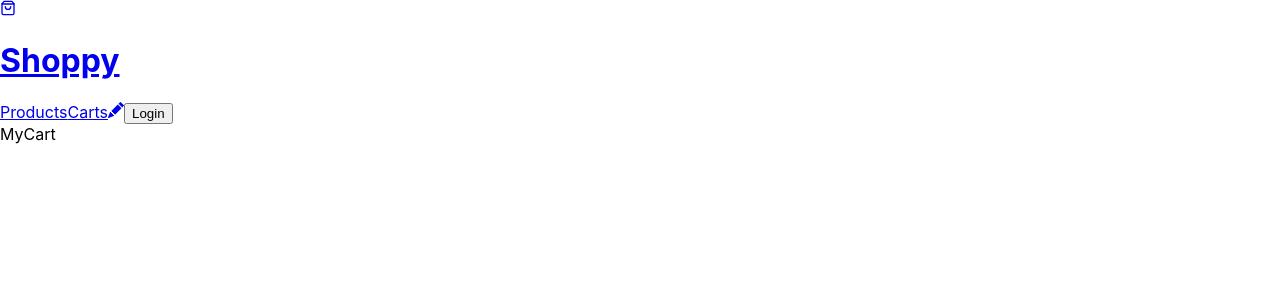
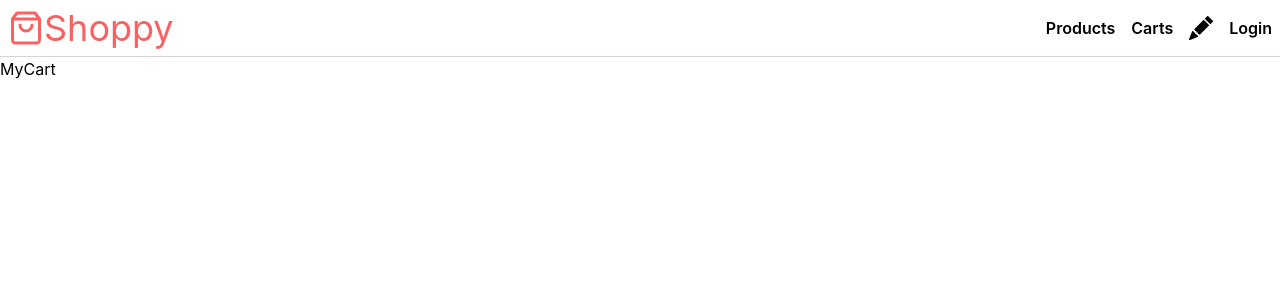
Before and after one commit to tmdgus95/Shoppy, a React (Create React App) app: page /carts in a window 1280 px wide. Shown: the top 300 px of the page. Built offline with nearby package versions, Linux system fonts and the light colour scheme.

Commit message:
헤더 스타일링

```diff
--- a/package.json
+++ b/package.json
@@ -36,5 +36,8 @@
       "last 1 firefox version",
       "last 1 safari version"
     ]
+  },
+  "devDependencies": {
+    "tailwindcss": "^3.2.4"
   }
 }
--- a/src/components/Navbar.jsx
+++ b/src/components/Navbar.jsx
@@ -5,15 +5,15 @@
 
 export default function Navbar() {
     return (
-        <header>
-            <Link to='/'>
+        <header className='flex justify-between border-b border-gray-300 p-2'>
+            <Link to='/' className='flex items-center text-4xl text-brand'>
                 <FiShoppingBag />
                 <h1>Shoppy</h1>
             </Link>
-            <nav>
+            <nav className='flex items-center gap-4 font-semibold'>
                 <Link to='/products'>Products</Link>
                 <Link to='/carts'>Carts</Link>
-                <Link to='/products/new'>
+                <Link to='/products/new' className='text-2xl'>
                     <BsFillPencilFill />
                 </Link>
                 <button>Login</button>
--- a/src/index.css
+++ b/src/index.css
@@ -1,13 +1,20 @@
+@tailwind base;
+@tailwind components;
+@tailwind utilities;
+
 body {
-  margin: 0;
-  font-family: -apple-system, BlinkMacSystemFont, 'Segoe UI', 'Roboto', 'Oxygen',
-    'Ubuntu', 'Cantarell', 'Fira Sans', 'Droid Sans', 'Helvetica Neue',
-    sans-serif;
-  -webkit-font-smoothing: antialiased;
-  -moz-osx-font-smoothing: grayscale;
+    margin: 0;
+    font-family: -apple-system, BlinkMacSystemFont, 'Segoe UI', 'Roboto', 'Oxygen',
+        'Ubuntu', 'Cantarell', 'Fira Sans', 'Droid Sans', 'Helvetica Neue', sans-serif;
+    -webkit-font-smoothing: antialiased;
+    -moz-osx-font-smoothing: grayscale;
+    @apply flex flex-col items-center;
+}
+
+#root {
+    @apply w-full max-w-screen-2xl;
 }
 
 code {
-  font-family: source-code-pro, Menlo, Monaco, Consolas, 'Courier New',
-    monospace;
+    font-family: source-code-pro, Menlo, Monaco, Consolas, 'Courier New', monospace;
 }
--- /dev/null
+++ b/tailwind.config.js
@@ -0,0 +1,12 @@
+/** @type {import('tailwindcss').Config} */
+module.exports = {
+    content: ['./src/**/*.{jsx,js}'],
+    theme: {
+        extend: {
+            colors: {
+                brand: '#f96162',
+            },
+        },
+    },
+    plugins: [],
+};
```
Also changed, not shown: 1 other file (tests, documents, lock files or other folders).
